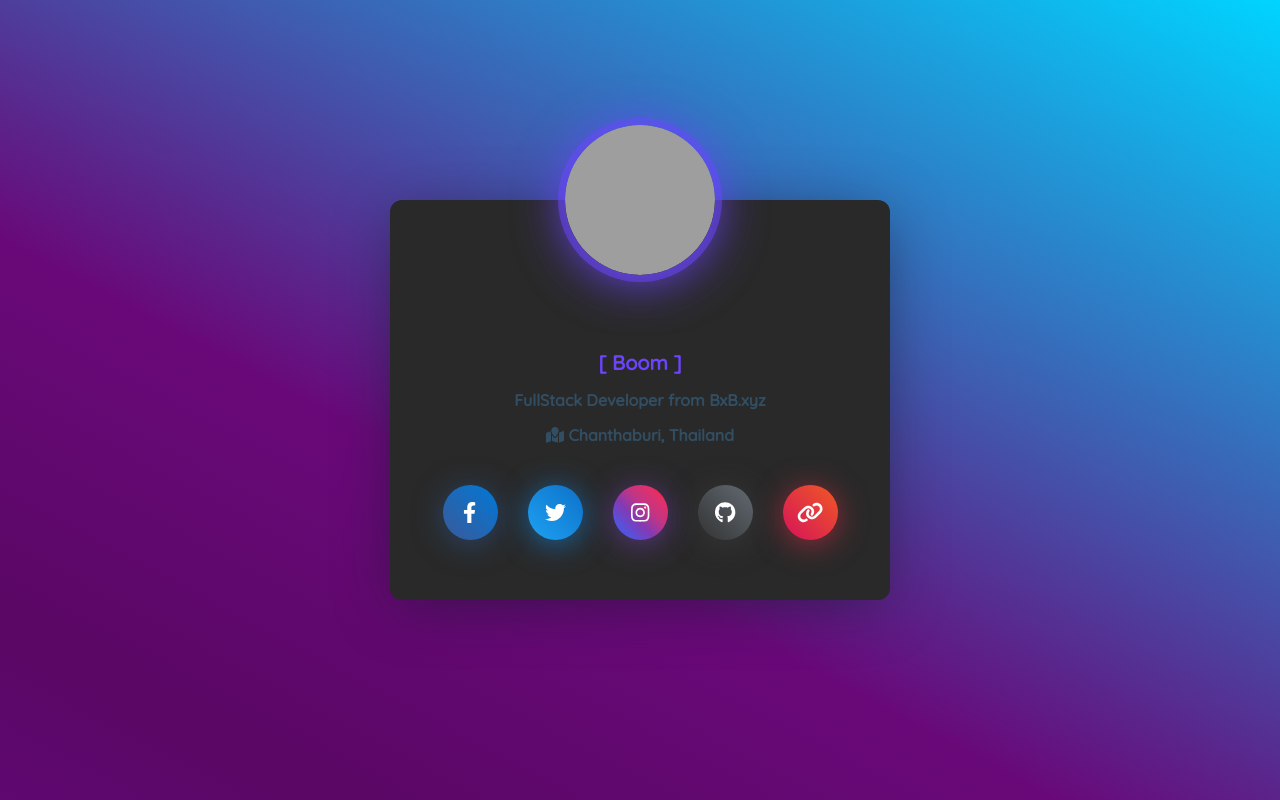
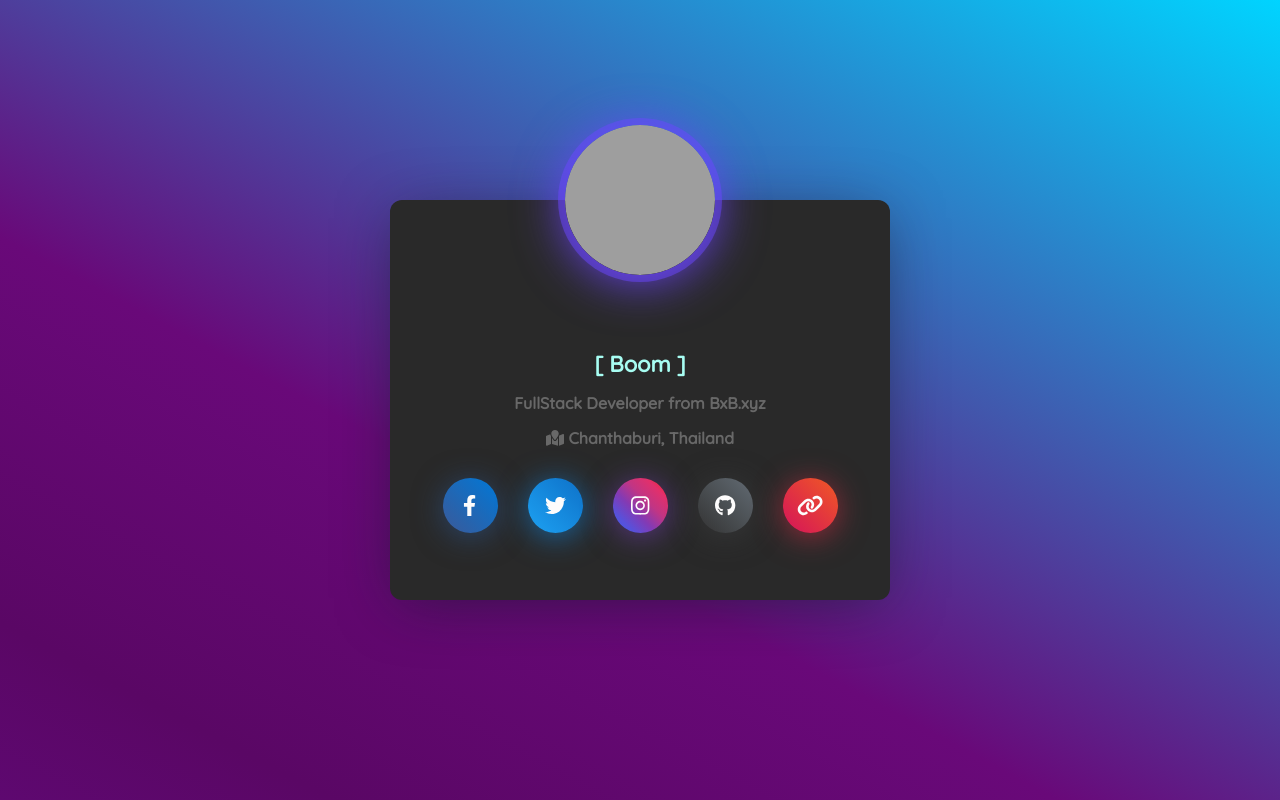
Before and after one commit to B-O-O-Ml/Profile_Card, a plain HTML site: page index.html in a window 1280 px wide. Drawn offline with Linux system fonts and the light colour scheme; grey boxes are pictures that could not be loaded.

Commit message:
Update style.css

```diff
--- a/css/style.css
+++ b/css/style.css
@@ -5,7 +5,7 @@
 }
 body {
     font-family: 'Quicksand', sans-serif;
-    color: #324e63;
+    color: #686868;
   }
 .wrapper{
     width: 100%;
@@ -30,7 +30,7 @@ body {
     border-radius: 50%;
     overflow: hidden;
     position: relative;
-    z-index: 4;
+    z-index: 1;
     box-shadow: 0px 5px 50px 0px rgb(108, 68, 252), 0px 0px 0px 7px rgba(107, 74, 255, 0.5);
 }
 .profile-card-img img{
@@ -47,15 +47,23 @@ body {
     font-weight: 700;
 }
 .profile-card-info .name{
-    color:rgb(108, 68, 252);
-    font-size: 20px;
+    color:rgb(167, 253, 242);
+    font-size: 22px;
+}
+.profile-card-info .des{
+    color:rgb(172, 172, 172);
+    font-size: 18px;
+}
+.profile-card-info .list{
+    color:rgb(126, 123, 123);
+    font-size: 15px;
 }
 .profile-card-social{
-    margin-top: 25px;
+    margin-top: 10px;
     display: flex;
     justify-content: center;
     align-items: center;
-    flex-wrap: wrap;
+    flex-wrap: warp;
 }
 .profile-card-social .item{
     display: inline-flex;
@@ -65,7 +73,7 @@ body {
     border-radius: 50%;
     align-items: center;
     justify-content: center;
-    color: #fff;
+    color: rgb(253, 252, 252);
     position: relative;
     font-size: 21px;
     flex-shrink: 0;
```
